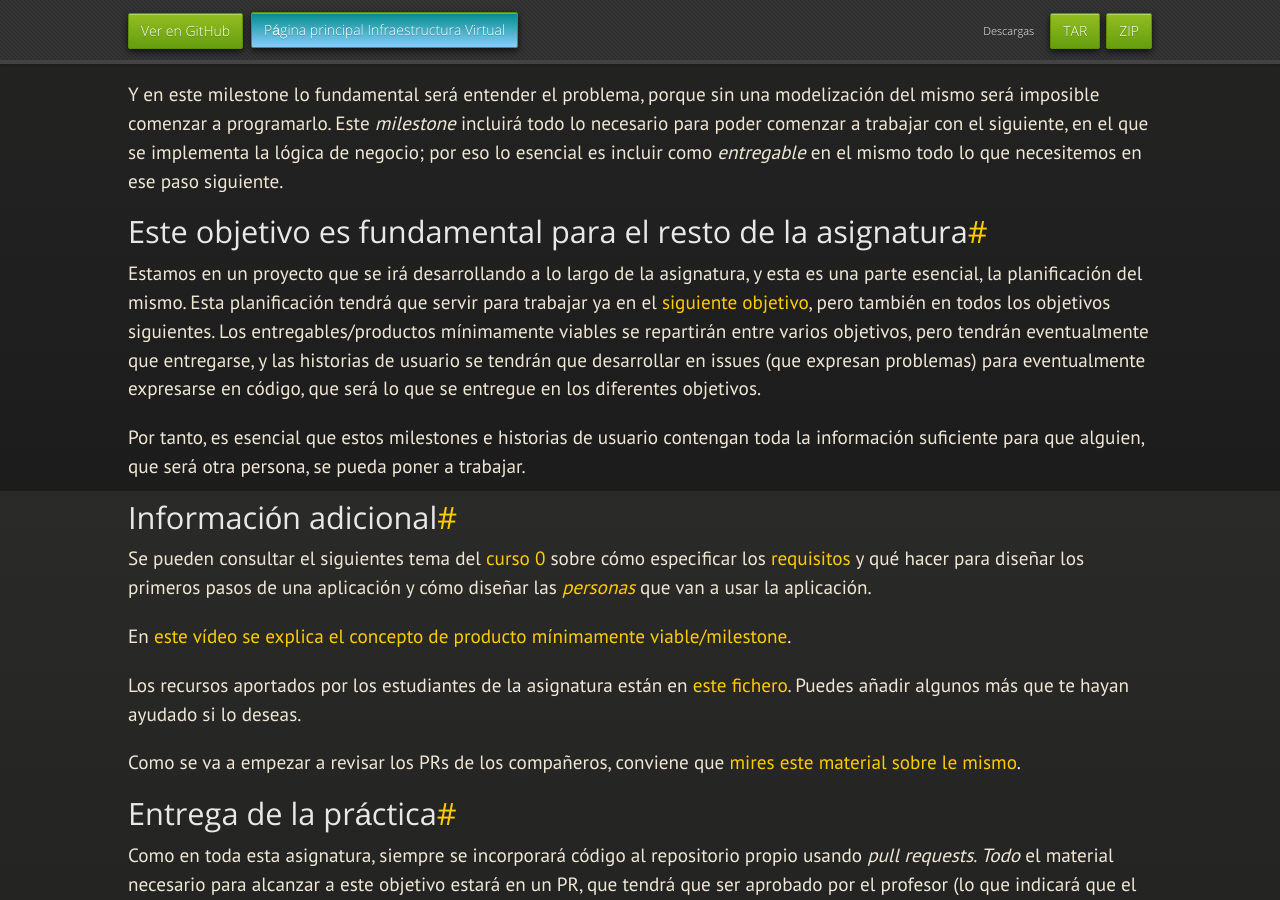
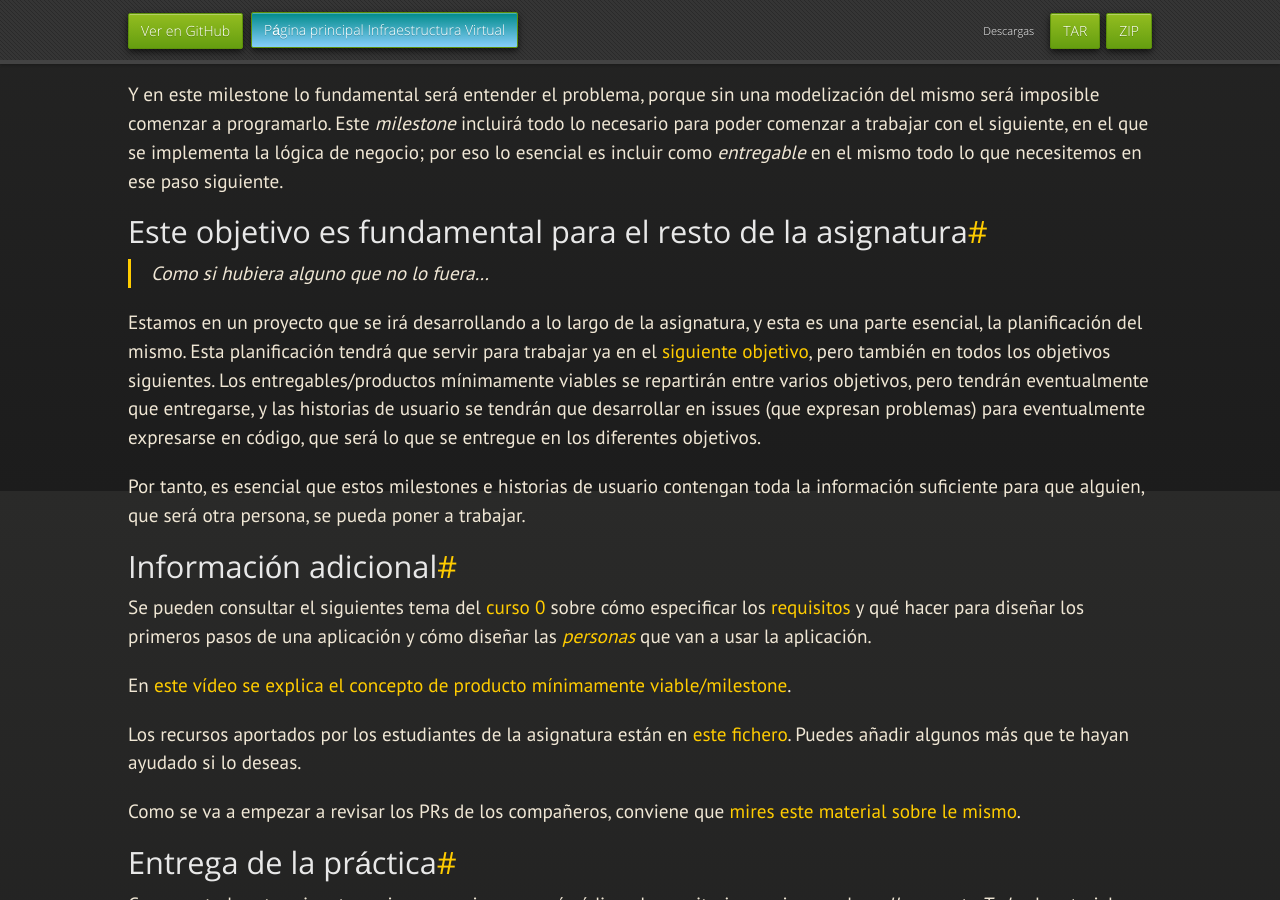
Before and after one commit to JJ/IV, a Jekyll site: the page built from documentos/proyecto/1.Infraestructura.md, in a window 1280 px wide and 900 px high, scrolled down 4009 px. Built offline with Jekyll 4.4.1, drawn with Linux system fonts in a browser that asks for light colours; nearby versions of some CDN libraries; some web fonts are replaced; our own code applies the rules of GitHub Pages for plain Markdown files.

Commit message:
Sync documentos/proyecto/1.Infraestructura.md de master a gh-pages

```diff
--- a/documentos/proyecto/1.Infraestructura.md
+++ b/documentos/proyecto/1.Infraestructura.md
@@ -220,6 +220,8 @@ lógica de negocio; por eso lo esencial es incluir como *entregable* en
 el mismo todo lo que necesitemos en ese paso siguiente.
 
 ## Este objetivo es fundamental para el resto de la asignatura
+
+> Como si hubiera alguno que no lo fuera...
 
 Estamos en un proyecto que se irá desarrollando a lo largo de la asignatura, y
 esta es una parte esencial, la planificación del mismo. Esta planificación
```
